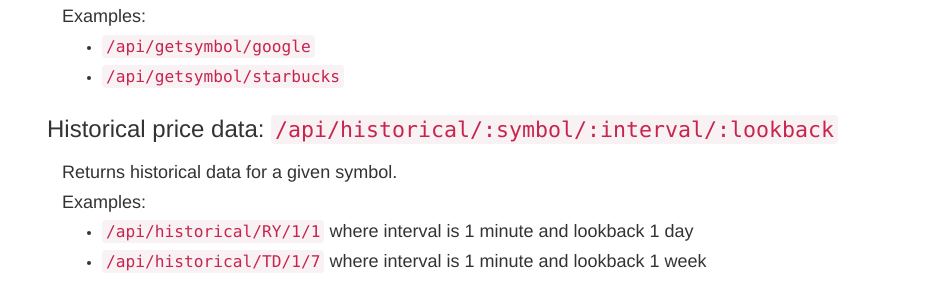
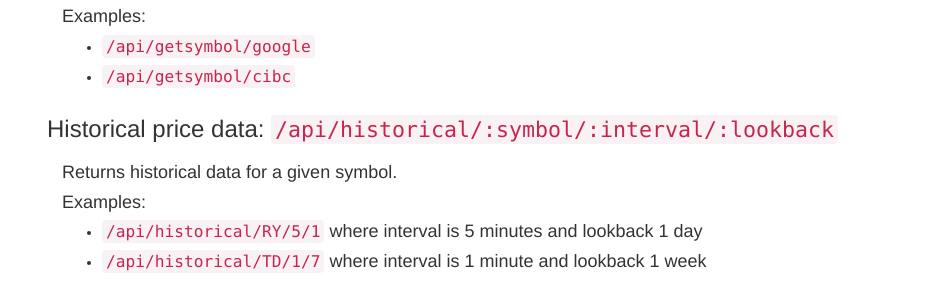
Before and after one commit to phil-jauvin/finance-api, a plain HTML site: page public/index.html in a window 1280 px wide. Shown: the part 868-1161 px from the top of the page, without its empty margins (23-970 px from the left). Drawn offline with nearby package versions, Linux system fonts and the light colour scheme.

Commit message:
changed documentation for route

```diff
--- a/public/index.html
+++ b/public/index.html
@@ -94,7 +94,7 @@
             <h4>Examples:</h4>
             <ul>
               <li><h4><code>/api/getsymbol/google</code></h4></li>
-              <li><h4><code>/api/getsymbol/starbucks</code></h4></li>
+              <li><h4><code>/api/getsymbol/cibc</code></h4></li>
             </ul>
           </div>
         </div>
@@ -105,7 +105,7 @@
             <h4>Returns historical data for a given symbol.</h4>
             <h4>Examples:</h4>
             <ul>
-              <li><h4><code>/api/historical/RY/1/1</code> where interval is 1 minute and lookback 1 day</h4></li>
+              <li><h4><code>/api/historical/RY/5/1</code> where interval is 5 minutes and lookback 1 day</h4></li>
               <li><h4><code>/api/historical/TD/1/7</code> where interval is 1 minute and lookback 1 week</h4></li>
             </ul>
           </div>
```
